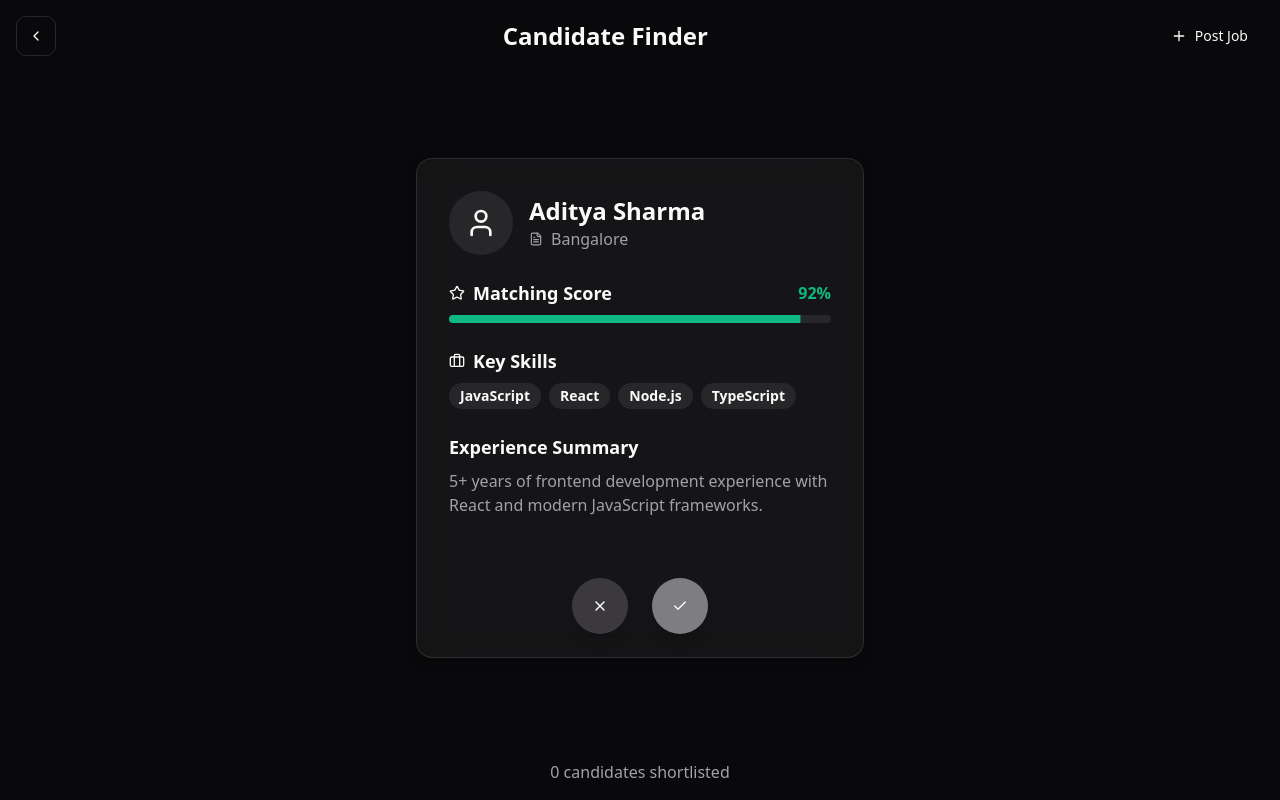
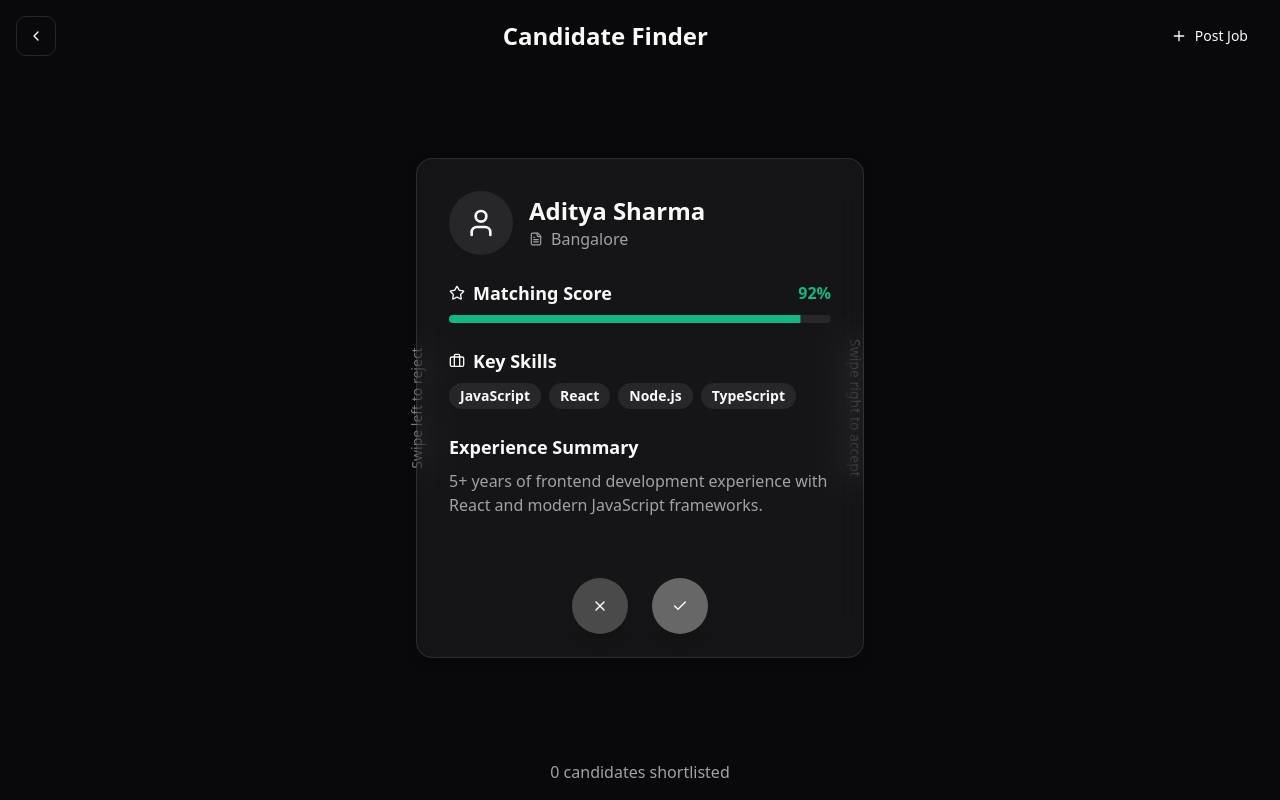
Before and after one commit to codebusterhack/swipelink-32, a React (Vite) app: page /recruiter in a window 1280 px wide. Built offline with nearby package versions, Linux system fonts and the light colour scheme.

Commit message:
Enhance swipe functionality
Adds swipe indicators and acceptance notifications to recruiter and job seeker pages.

```diff
--- a/src/components/SwipeLink.tsx
+++ b/src/components/SwipeLink.tsx
@@ -63,6 +63,18 @@ const SwipeLink = ({ children, onSwipeLeft, onSwipeRight, allowSwipe = true }: S
 
   return (
     <div className="relative w-full max-w-md mx-auto h-[500px]" ref={constraintsRef}>
+      {/* Swipe direction indicators */}
+      {allowSwipe && (
+        <>
+          <div className="absolute left-[-60px] top-1/2 transform -translate-y-1/2 text-sm text-muted-foreground font-medium opacity-80 rotate-[-90deg]">
+            Swipe left to reject
+          </div>
+          <div className="absolute right-[-60px] top-1/2 transform -translate-y-1/2 text-sm text-muted-foreground font-medium opacity-80 rotate-90">
+            Swipe right to accept
+          </div>
+        </>
+      )}
+
       <motion.div
         drag={allowSwipe ? "x" : false}
         dragConstraints={constraintsRef}
@@ -85,7 +97,7 @@ const SwipeLink = ({ children, onSwipeLeft, onSwipeRight, allowSwipe = true }: S
         <div className="absolute bottom-6 left-0 right-0 flex justify-center gap-6 z-10">
           <Button
             size="icon"
-            className="bg-[#403E43]/90 hover:bg-[#403E43] rounded-full w-14 h-14 shadow-lg"
+            className="bg-[#505050]/90 hover:bg-[#404040] rounded-full w-14 h-14 shadow-lg"
             onClick={handleSwipeLeft}
             aria-label="Reject"
           >
@@ -93,7 +105,7 @@ const SwipeLink = ({ children, onSwipeLeft, onSwipeRight, allowSwipe = true }: S
           </Button>
           <Button
             size="icon"
-            className="bg-[#8A898C]/90 hover:bg-[#8A898C] rounded-full w-14 h-14 shadow-lg"
+            className="bg-[#707070]/90 hover:bg-[#606060] rounded-full w-14 h-14 shadow-lg"
             onClick={handleSwipeRight}
             aria-label="Accept"
           >
--- a/src/components/ui/toaster.tsx
+++ b/src/components/ui/toaster.tsx
@@ -1,3 +1,4 @@
+
 import { useToast } from "@/hooks/use-toast"
 import {
   Toast,
--- a/src/hooks/use-toast.ts
+++ b/src/hooks/use-toast.ts
@@ -6,7 +6,7 @@ import type {
 } from "@/components/ui/toast"
 
 const TOAST_LIMIT = 1
-const TOAST_REMOVE_DELAY = 1000000
+const TOAST_REMOVE_DELAY = 3000
 
 type ToasterToast = ToastProps & {
   id: string
--- a/src/pages/Recruiter.tsx
+++ b/src/pages/Recruiter.tsx
@@ -3,10 +3,11 @@ import { useState } from "react";
 import { motion } from "framer-motion";
 import { Button } from "@/components/ui/button";
 import { useNavigate } from "react-router-dom";
-import { ChevronLeft, User, FileText, Briefcase, Star, Plus } from "lucide-react";
+import { ChevronLeft, User, FileText, Briefcase, Star, Plus, CheckCircle } from "lucide-react";
 import SwipeLink from "@/components/SwipeLink";
 import { Badge } from "@/components/ui/badge";
 import { Progress } from "@/components/ui/progress";
+import { useToast } from "@/hooks/use-toast";
 
 // Sample candidate data with Indian names
 const sampleCandidates = [
@@ -176,6 +177,7 @@ const Recruiter = () => {
   const navigate = useNavigate();
   const [currentCandidateIndex, setCurrentCandidateIndex] = useState(0);
   const [shortlistedCandidates, setShortlistedCandidates] = useState<number[]>([]);
+  const { toast } = useToast();
 
   const currentCandidate = sampleCandidates[currentCandidateIndex];
 
@@ -192,6 +194,12 @@ const Recruiter = () => {
   const handleSwipeRight = () => {
     // Shortlist candidate
     setShortlistedCandidates([...shortlistedCandidates, currentCandidate.id]);
+
+    // Show toast notification
+    toast({
+      title: "Candidate Shortlisted",
+      description: `${currentCandidate.name} has been added to your shortlist.`,
+    });
 
     if (currentCandidateIndex < sampleCandidates.length - 1) {
       setCurrentCandidateIndex(currentCandidateIndex + 1);
```
